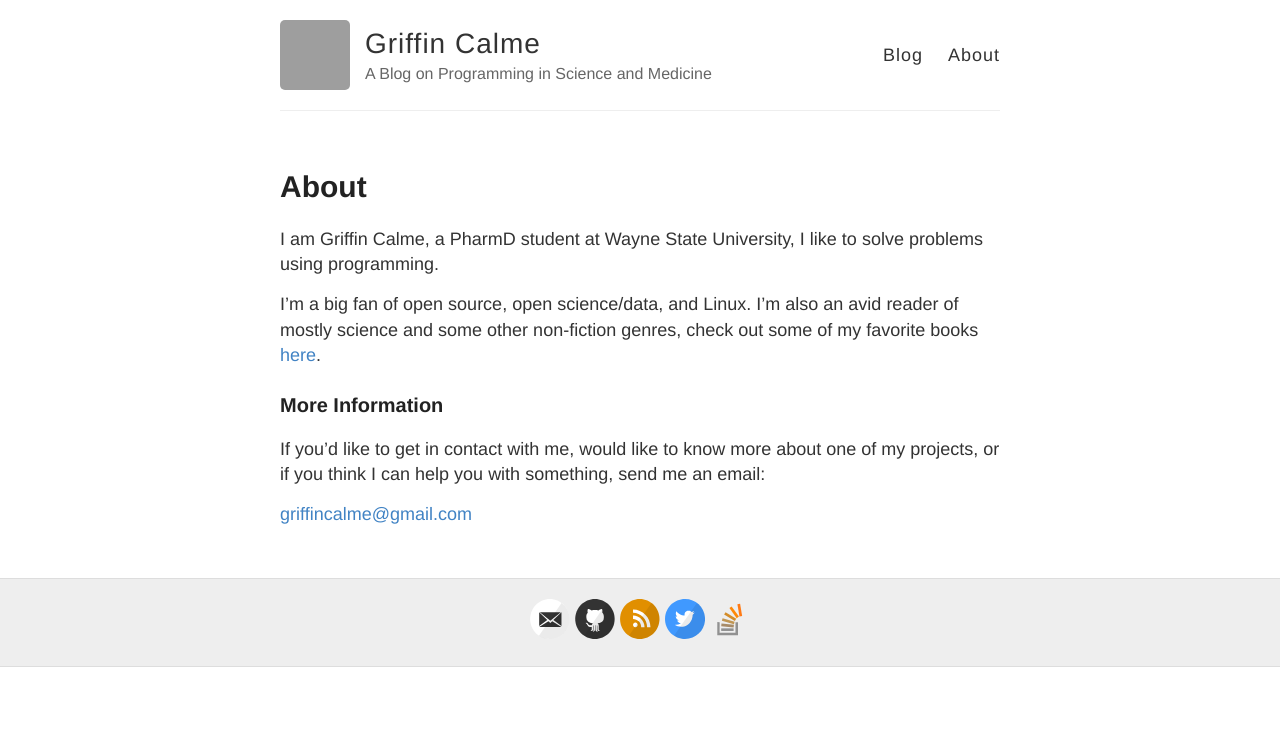
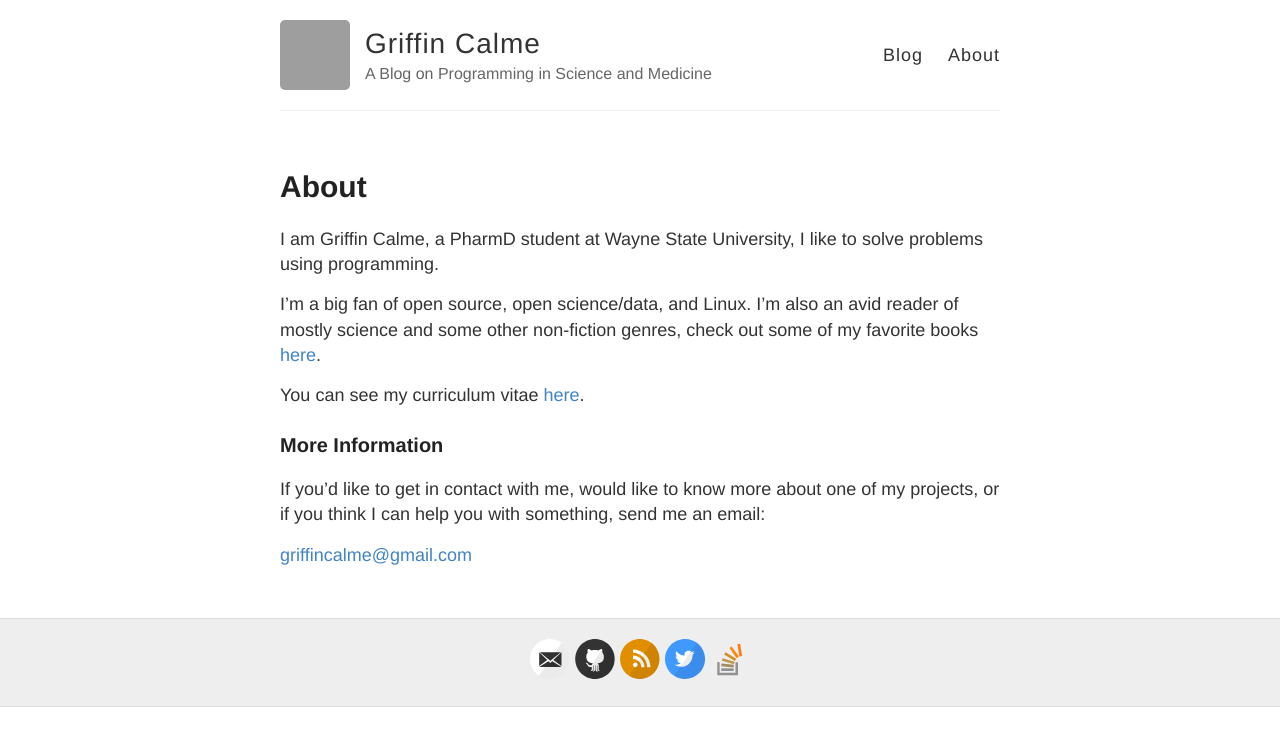
Before and after one commit to griffincalme/griffincalme.github.io, a Jekyll site: the page built from about.md, in a window 1280 px wide. Shown: the top 746 px of the page. Built offline with Jekyll 4.4.1, drawn with Linux system fonts in a browser that asks for light colours; grey boxes are pictures that could not be loaded.

Commit message:
Update about.md

```diff
--- a/about.md
+++ b/about.md
@@ -12,6 +12,7 @@ I'm also an avid reader of mostly science and some other non-fiction
 genres, check out some of my favorite books
 [here](https://www.goodreads.com/review/list/59024006?shelf=read).
 
+You can see my curriculum vitae [here](https://griffincalme.github.io/GriffinCV2016.pdf).
 
 ### More Information
 
```
